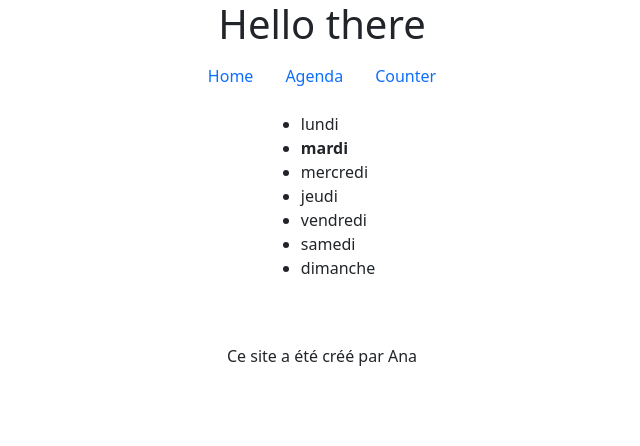
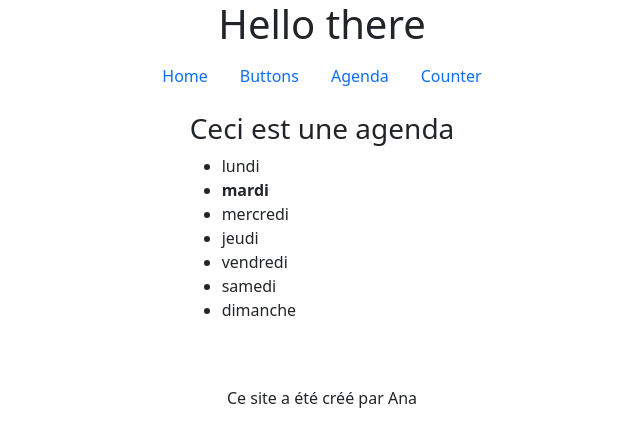
Before and after one commit to anastasiiaal/m1_ts-pwa_1-sandbox, a React (Vite) app: page /agenda in a window 1280 px wide. Shown: the top 446 px of the page, without its empty margins (318-958 px from the left). Built offline with nearby package versions, Linux system fonts and the light colour scheme.

Commit message:
add buttons to nav

```diff
--- a/src/App.tsx
+++ b/src/App.tsx
@@ -11,6 +11,9 @@
       <ul className="nav mb-3">
         <li className="nav-item">
           <Link to="/" className="nav-link">Home</Link>
+        </li>
+        <li className="nav-item">
+          <Link to="/buttons" className="nav-link">Buttons</Link>
         </li>
         <li className="nav-item">
           <a href="#" className="nav-link" onClick={() => navigate("/agenda")}>Agenda</a>
--- a/src/screens/Agenda.tsx
+++ b/src/screens/Agenda.tsx
@@ -13,6 +13,7 @@
 
     return (
         <>
+            <h3>Ceci est une agenda</h3>
             <ul>
                 {WEEKDAYS.map((day, idx)=> (
                     <li
```
